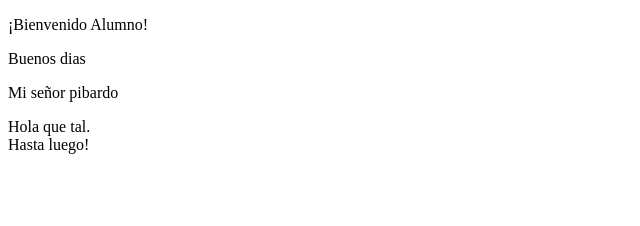
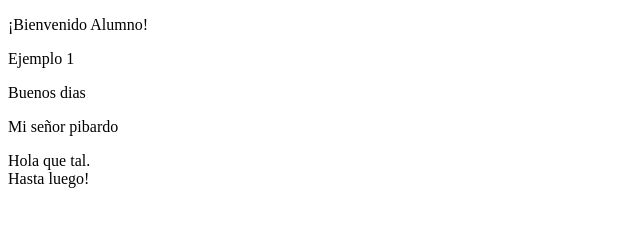
Before and after one commit to samuelgalan99/prueba2, a plain HTML site: page principal.html in a window 1280 px wide. Shown: the whole page, without its empty margins (0-640 px from the left). Drawn offline with Linux system fonts and the light colour scheme.

Commit message:
Añado main y ejemplo 1

```diff
--- a/principal.html
+++ b/principal.html
@@ -10,6 +10,9 @@
     <header>
         <p>¡Bienvenido Alumno!</p>
     </header>
+    <main>
+        <p>Ejemplo 1</p>
+    </main>
     <aside>
         <section>
             <p>Buenos dias</p>
```
